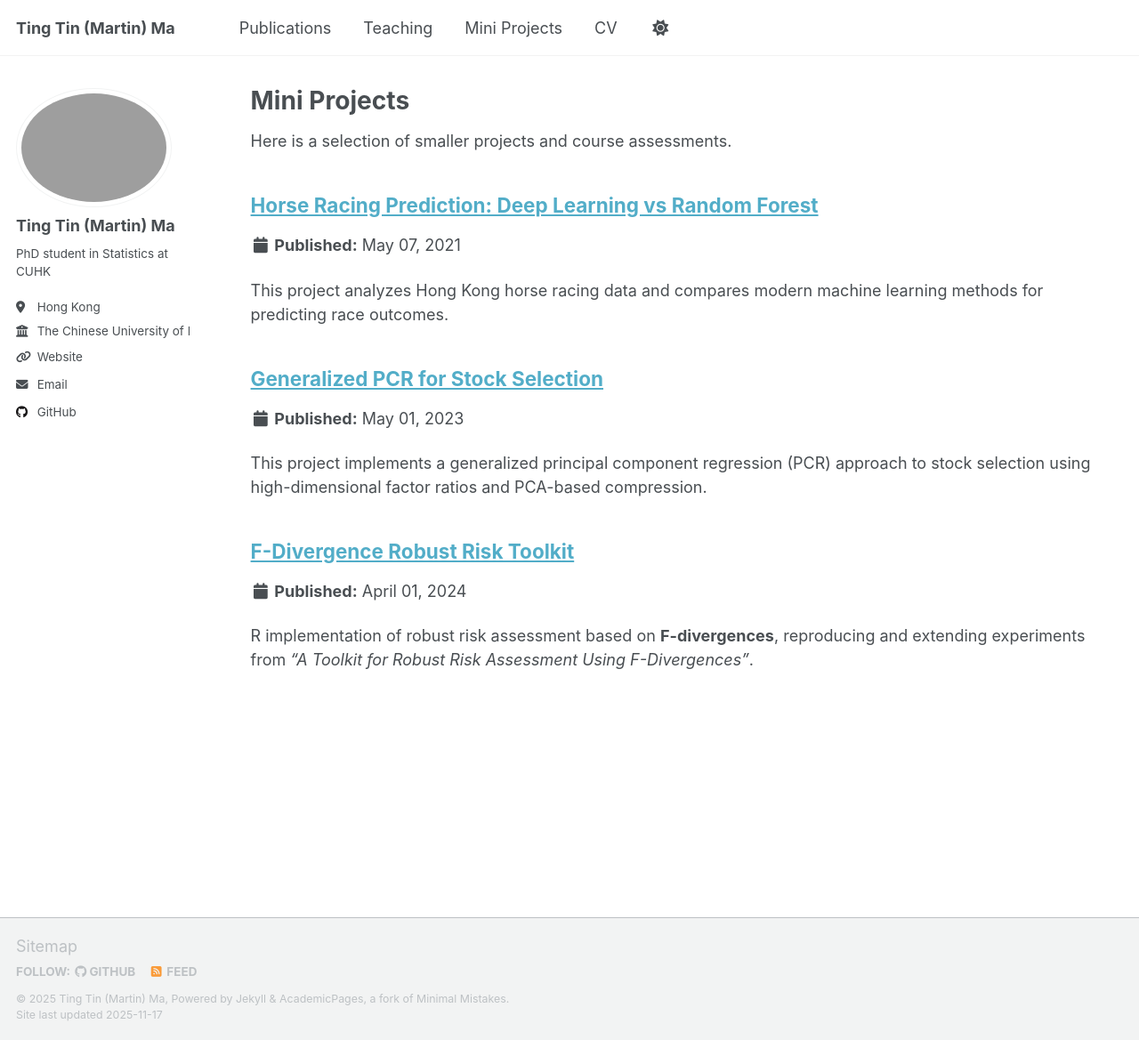
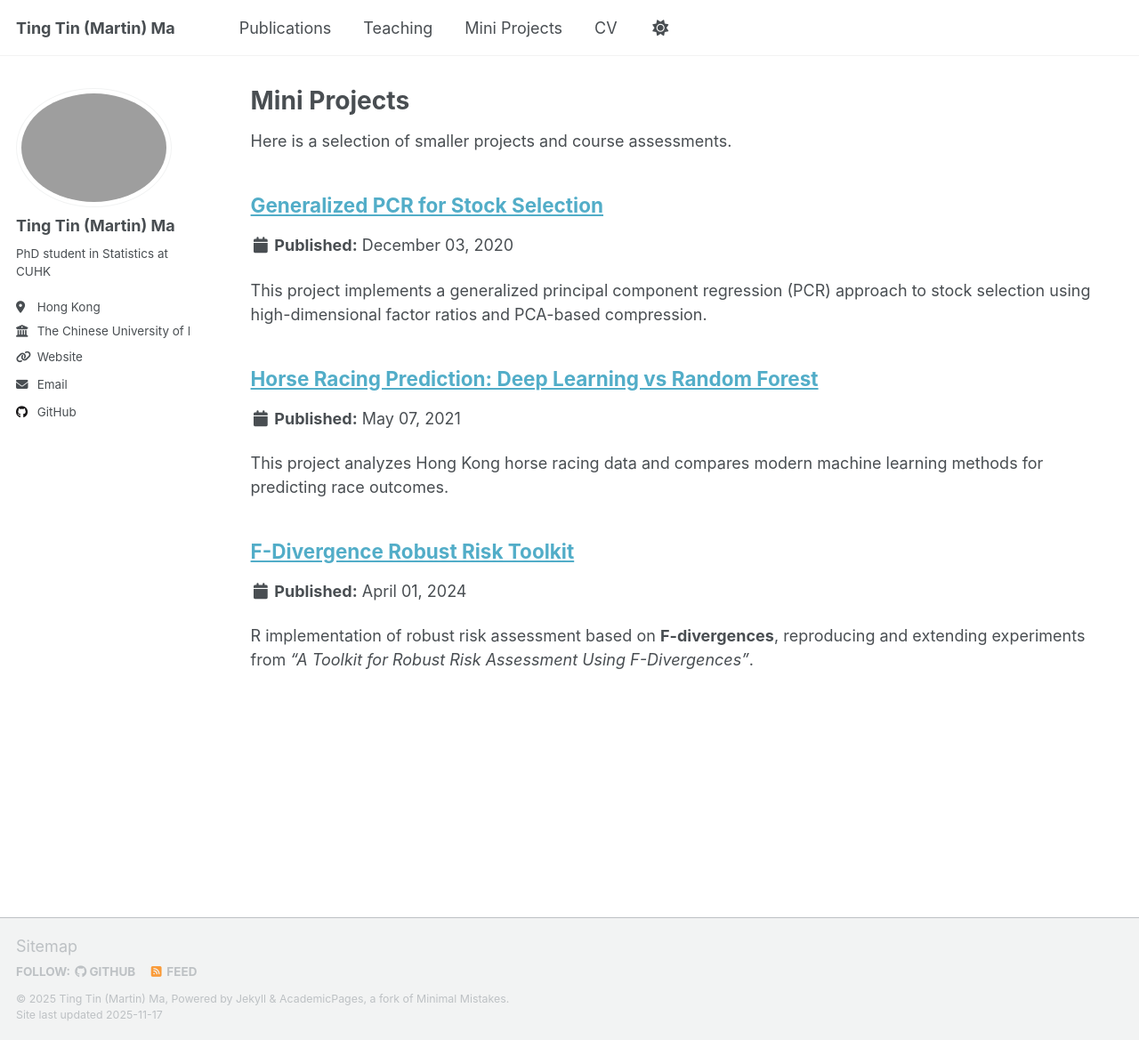
Before and after one commit to martinmtt0902/martinmtt0902.github.io, a Jekyll site: the page built from _pages/mini-projects.md, in a window 1280 px wide and 1169 px high. Shown: the whole window at 89% size. Built offline with Jekyll 4.4.1, drawn with Linux system fonts in a browser that asks for light colours; a script that is not in the unit is left out.

Commit message:
Update generalized-pcr-stock-selection.md

```diff
--- a/_mini_projects/generalized-pcr-stock-selection.md
+++ b/_mini_projects/generalized-pcr-stock-selection.md
@@ -1,7 +1,7 @@
 ---
 title: "Generalized PCR for Stock Selection"
 collection: mini_projects
-date: 2023-05-01   # approximate completion date
+date: 2020-12-03   # approximate completion date
 venue: "RMSC4002 – Financial Data Analytics with Machine Learning"
 github: "https://github.com/martinmtt0902/generalized-pcr-stock-selection"
 ---
```
